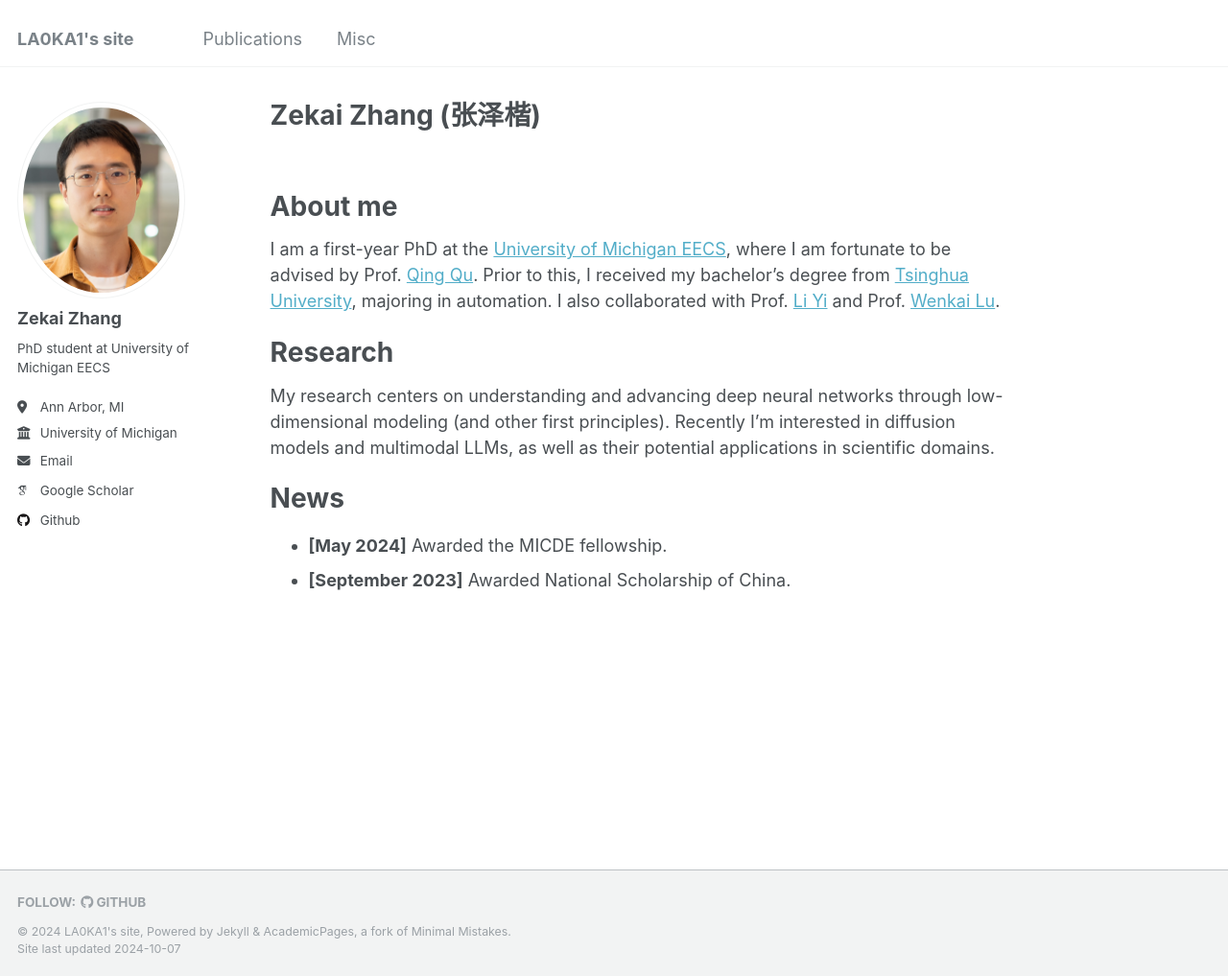
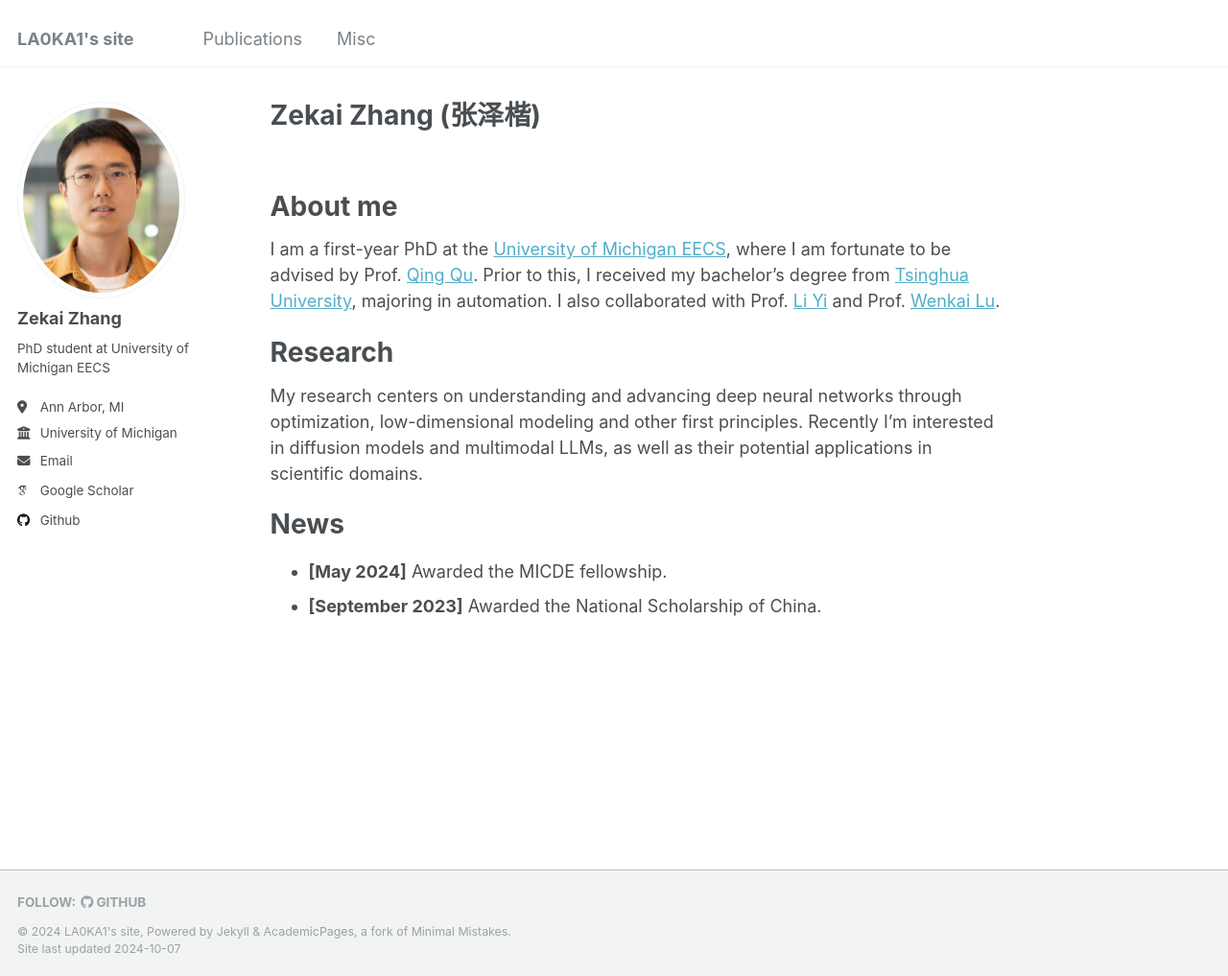
Before and after one commit to LA0KA1/LA0KA1.github.io, a Jekyll site: the page built from _pages/about.md, in a window 1280 px wide and 1017 px high. Shown: the whole window at 96% size. Built offline with Jekyll 4.4.1, drawn with Linux system fonts in a browser that asks for light colours; some web fonts are replaced.

```diff
--- a/_pages/about.md
+++ b/_pages/about.md
@@ -15,12 +15,12 @@ I also collaborated with Prof. [Li Yi](https://ericyi.github.io/) and Prof. [Wen
 
 Research
 ======
-My research centers on understanding and advancing deep neural networks through low-dimensional modeling (and other first principles). Recently I'm interested in diffusion models and multimodal LLMs, as well as their potential applications in scientific domains.
+My research centers on understanding and advancing deep neural networks through optimization, low-dimensional modeling and other first principles. Recently I'm interested in diffusion models and multimodal LLMs, as well as their potential applications in scientific domains.
 
 
 News
 ======
 <ul>
   <li><b>[May 2024]</b> Awarded the MICDE fellowship.</li>
-  <li><b>[September 2023]</b> Awarded National Scholarship of China.</li>
+  <li><b>[September 2023]</b> Awarded the National Scholarship of China.</li>
 </ul>
```
Also changed, not shown: _pages/misc.md (+5 -1 lines), misc/500x300.png (added), 1 other file.
